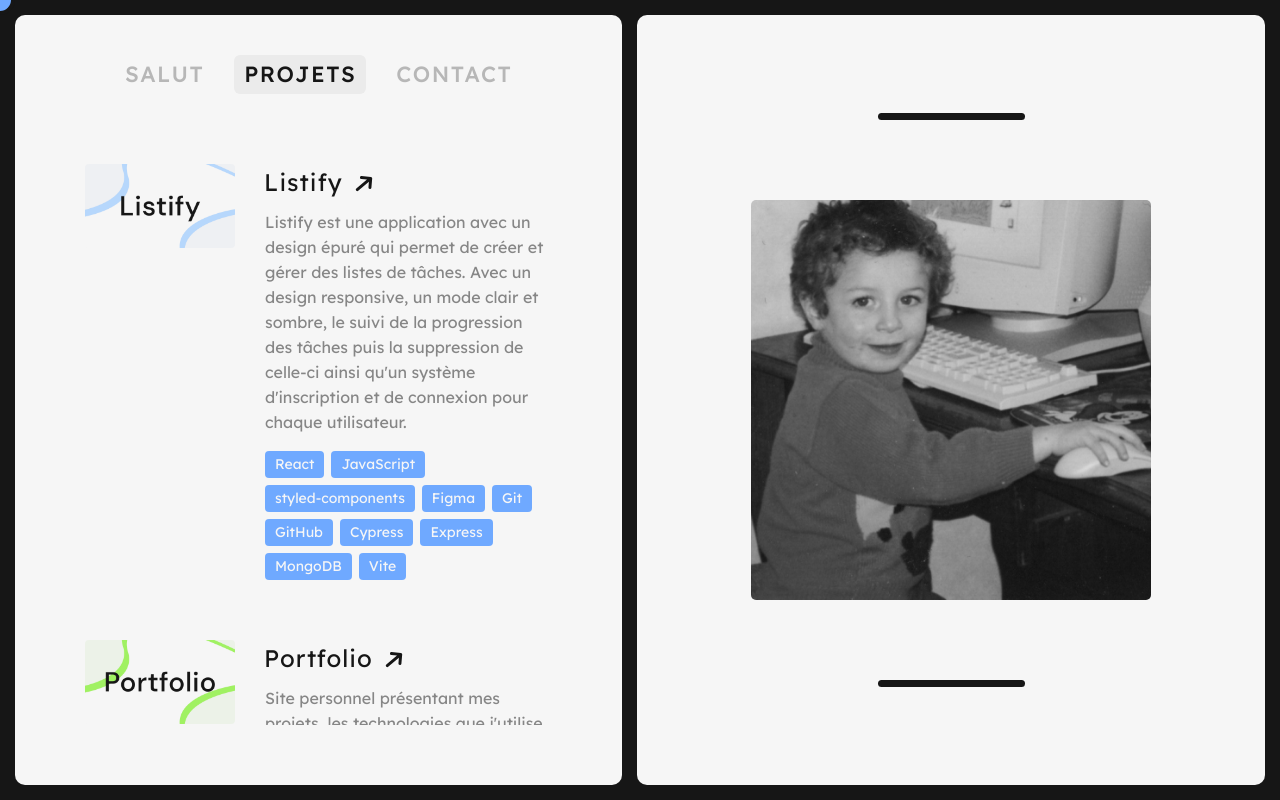
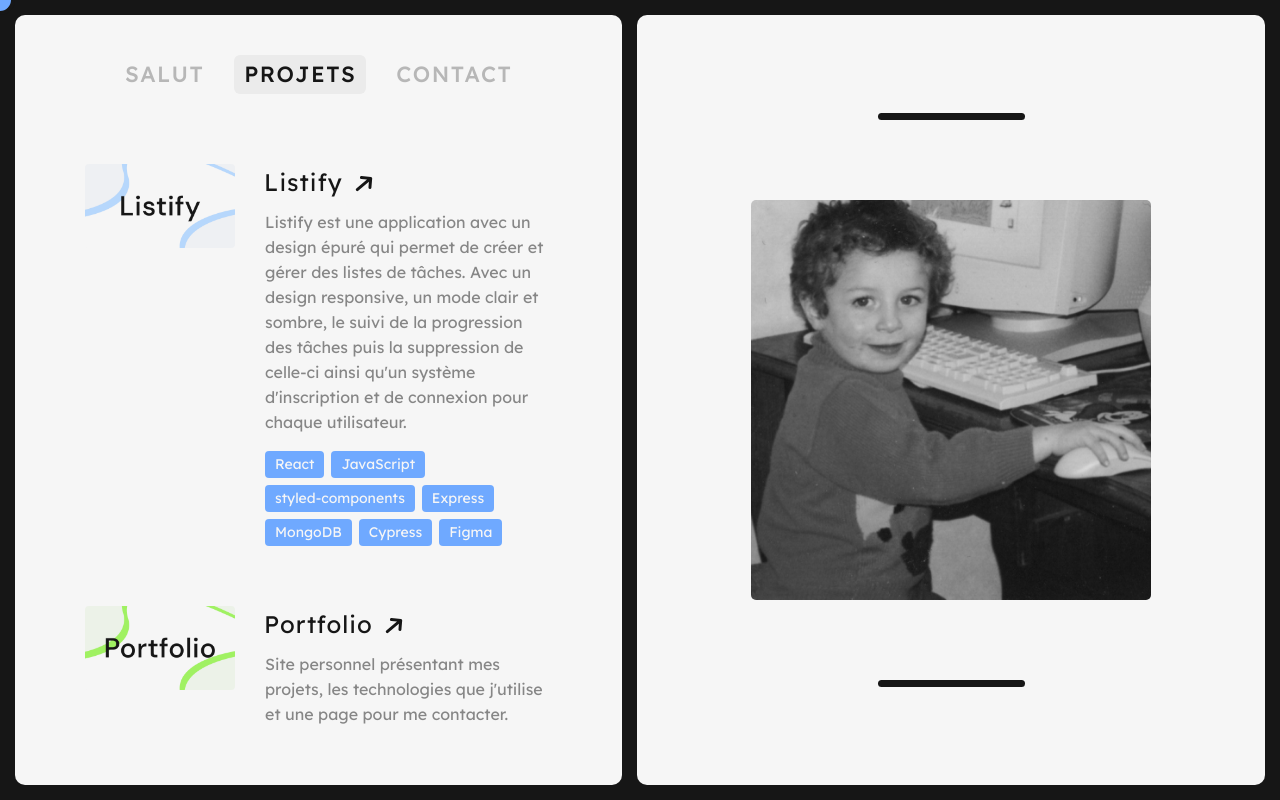
Before and after one commit to souli-a/portfolio, a React (Vite) app: page / in a window 1280 px wide. Both pictures are taken after a click on the button "PROJETS". Built offline with nearby package versions, Linux system fonts and the light colour scheme.

Commit message:
style(projects): edit technologies

```diff
--- a/src/components/Projects.jsx
+++ b/src/components/Projects.jsx
@@ -35,13 +35,10 @@ const Projects = () => {
             <div className="tag">React</div>
             <div className="tag">JavaScript</div>
             <div className="tag">styled-components</div>
-            <div className="tag">Figma</div>
-            <div className="tag">Git</div>
-            <div className="tag">GitHub</div>
-            <div className="tag">Cypress</div>
             <div className="tag">Express</div>
             <div className="tag">MongoDB</div>
-            <div className="tag">Vite</div>
+            <div className="tag">Cypress</div>
+            <div className="tag">Figma</div>
           </div>
         </div>
       </div>
@@ -68,9 +65,6 @@ const Projects = () => {
             <div className="tag">JavaScript</div>
             <div className="tag">Sass</div>
             <div className="tag">Figma</div>
-            <div className="tag">Git</div>
-            <div className="tag">GitHub</div>
-            <div className="tag">Vite</div>
           </div>
         </div>
       </div>
@@ -96,7 +90,6 @@ const Projects = () => {
             <div className="tag">Linux</div>
             <div className="tag">Bash</div>
             <div className="tag">Zsh</div>
-            <div className="tag">Arch</div>
           </div>
         </div>
       </div>
```
